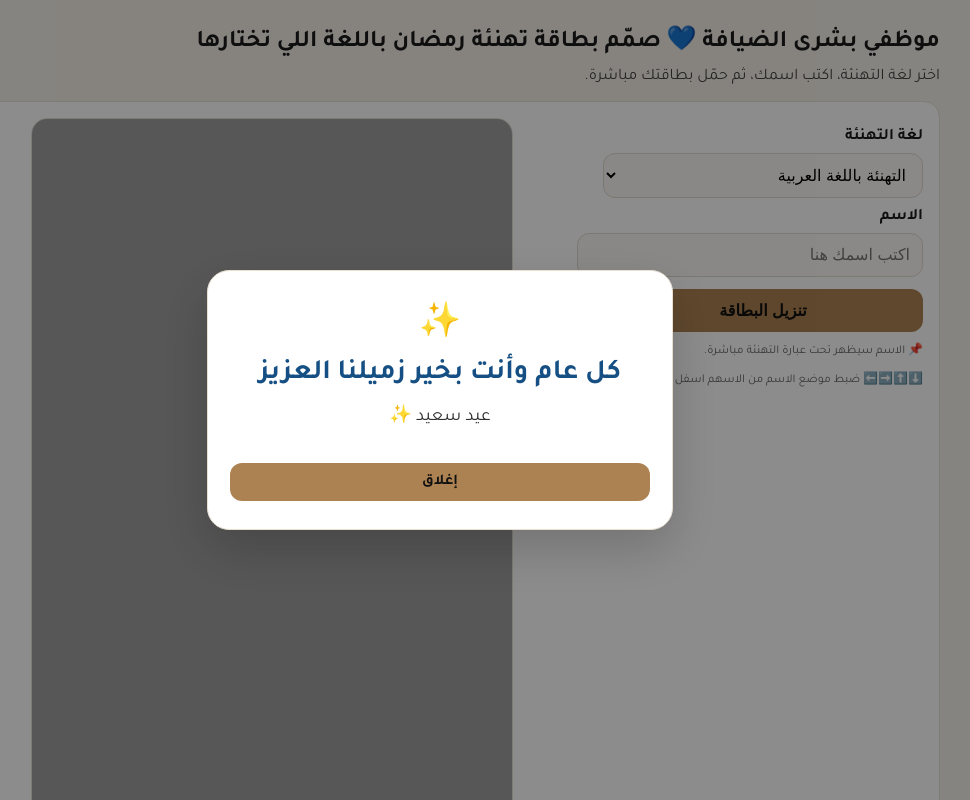
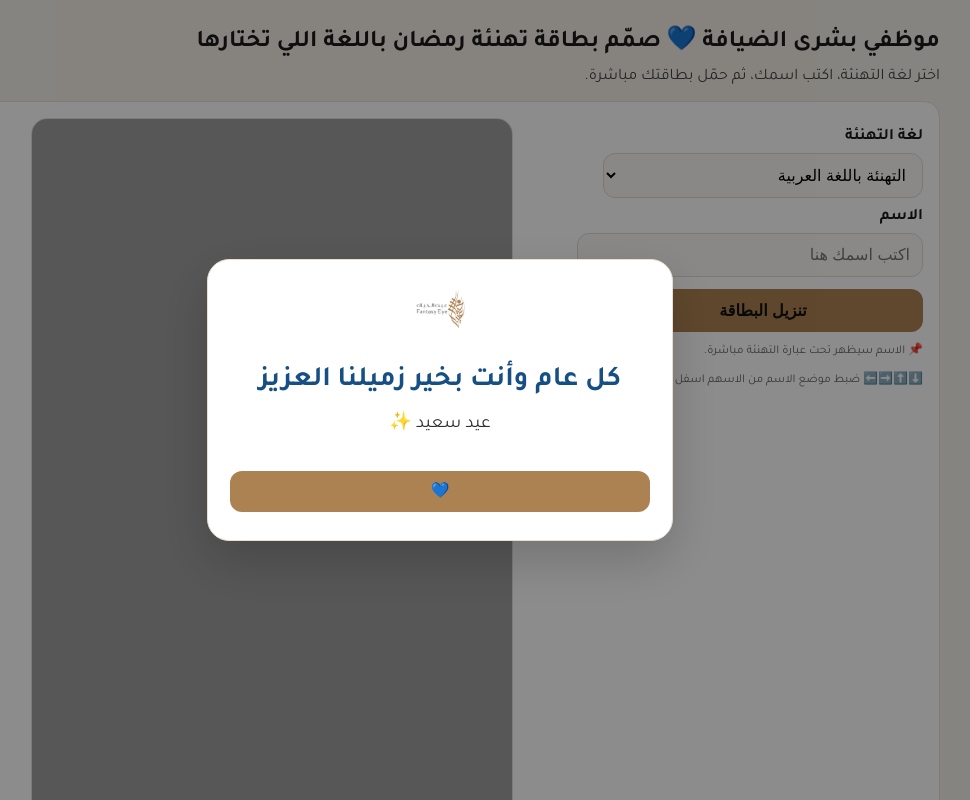
Before and after one commit to bushrahospitality/greetingcards, a plain HTML site: page index.html in a window 1280 px wide. Both pictures are taken after a click on the button "تنزيل البطاقة". Shown: the top 800 px of the page, without its empty margins (200-1170 px from the left). Drawn offline with Linux system fonts and the light colour scheme.

Commit message:
Update index.html

```diff
--- a/index.html
+++ b/index.html
@@ -15,7 +15,7 @@
   display: flex;
   align-items: center;
   justify-content: center;
-  z-index: 20000;
+  z-index: 9999;
   opacity: 0;
   visibility: hidden;
   transition: all 0.3s ease;
@@ -269,12 +269,15 @@
 
   <div id="balloon-layer"></div>
 <!-- Eid Greeting Popup -->
+<!-- Eid Greeting Popup -->
 <div id="eidPopup" class="eid-popup">
   <div class="eid-popup-box">
-    <div class="eid-popup-icon">✨</div>
+    <div class="eid-popup-icon">
+      <img src="images/logo.png" alt="Company Logo" style="width: 50px; height: auto; margin-bottom: 10px;" />
+    </div>
     <h3 id="eidPopupTitle">كل عام وأنت بخير</h3>
     <p id="eidPopupMessage">عيد سعيد</p>
-    <button type="button" id="closePopupBtn">إغلاق</button>
+    <button type="button" id="closePopupBtn">💙</button>
   </div>
 </div>
 
```
